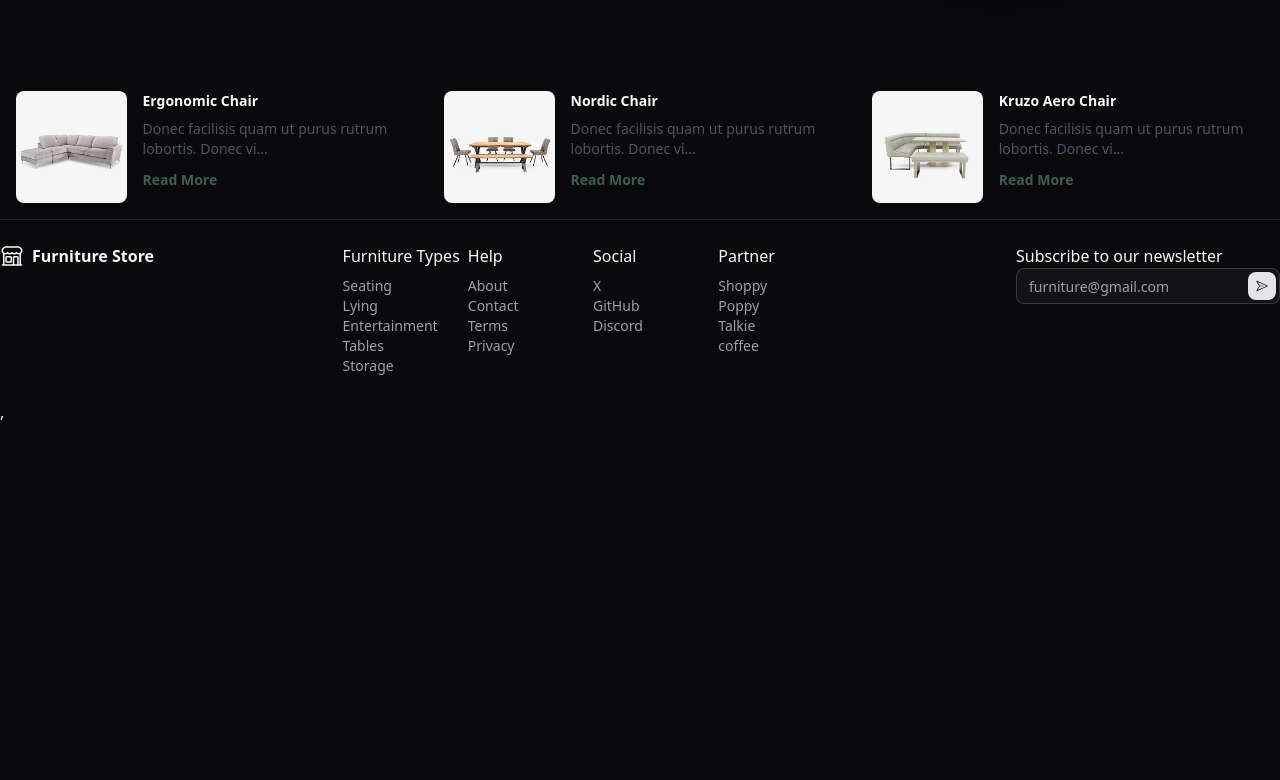
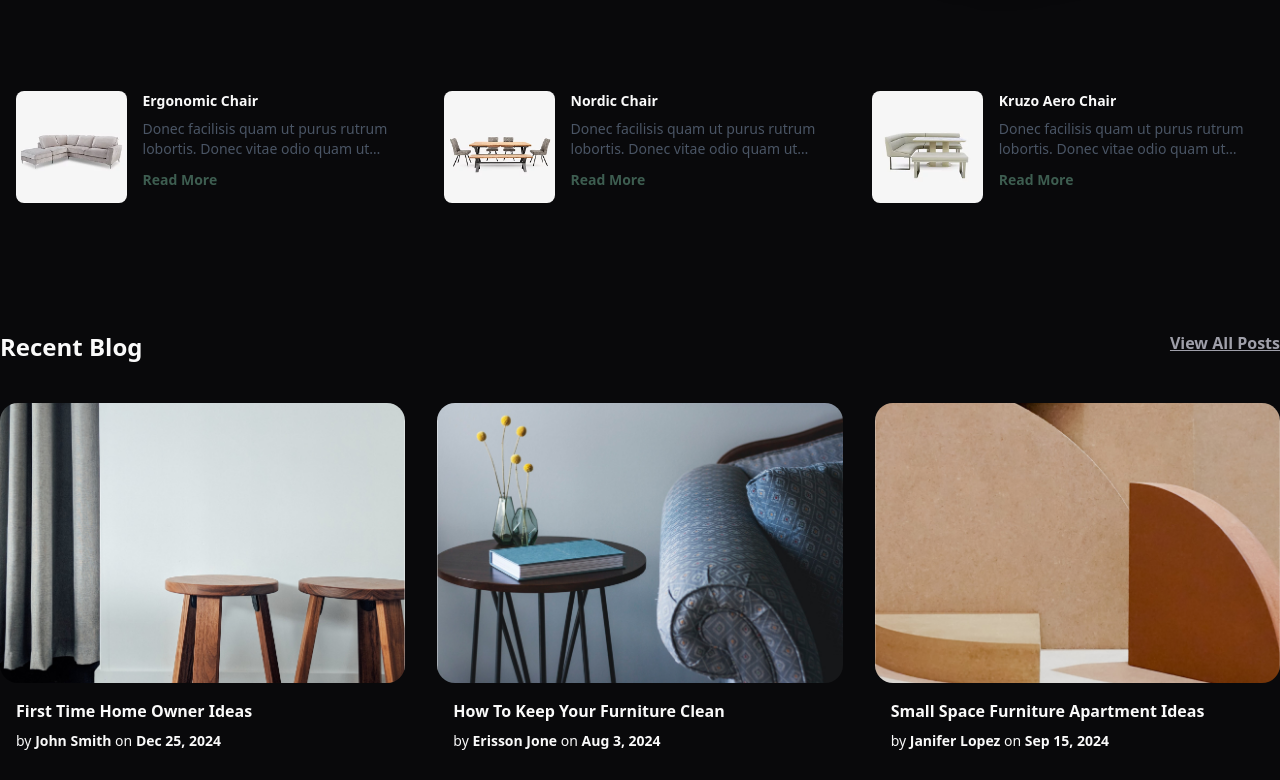
Before and after one commit to paingkhant-fsd/Furniture_frontend, a React (Vite) app: page / in a window 1280 px wide. Shown: the part 540-1320 px from the top of the page. Before the commit the page ends 964 px from the top, so only its background shows below. Built offline with nearby package versions, Linux system fonts and the light colour scheme.

Commit message:
finished blog card

```diff
--- /dev/null
+++ b/src/components/blogs/BlogCard.tsx
@@ -0,0 +1,23 @@
+import type { Post } from "@/types";
+import { Link } from "react-router-dom";
+
+interface PostProps {
+  posts: Post[];
+}
+function BlogCard({ posts }: PostProps) {
+  return (
+    <div className="grid grid-cols-1 gap-8 px-4 md:grid-cols-2 lg:grid-cols-3 md:px-0 my-8">
+          {posts.map ((post) => (
+            <Link to={`/blogs/${post.id}`} key={post.id}>
+                <img src={post.image} alt="Blog Post" className="w-full rounded-2xl mb-4" />
+                <h3 className="line-clamp-1 ml-4 font-semibold">{post.title}</h3>
+                <div className="ml-4 mt-2 text-sm">
+                    <span>by <span className="font-semibold"> {post.author} </span>on <span className="font-semibold">{post.updated_at}</span></span>
+                </div>
+            </Link>
+        ))}
+    </div>
+  );
+}
+
+export default BlogCard;
--- a/src/components/products/CarouselCard.tsx
+++ b/src/components/products/CarouselCard.tsx
@@ -40,7 +40,7 @@ export default function CarouselCard({ products }: ProductProps) {
                   {product.name}
                 </h3>
                 <p className="my-2 line-clamp-2 text-sm text-gray-600">
-                  {product.description.length > 55 ?product.description.substring(0, 55) + "..." : product.description}
+                  {product.description}
                 </p>
                 <Link
                   to={`/products/${product.id}`}
--- a/src/pages/Home.tsx
+++ b/src/pages/Home.tsx
@@ -1,25 +1,56 @@
+/* eslint-disable react-hooks/static-components */
 import { Link } from "react-router-dom";
 import { Button } from "@/components/ui/button";
 import couch from "@/data/images/couch.png";
 import CarouselCard from "@/components/products/CarouselCard";
 import { products } from "@/data/products";
+import { posts } from "@/data/posts";
+import BlogCard from "@/components/blogs/BlogCard";
+import type { Post } from "@/types";
+
+const samplePosts: Post[] = posts.slice(0, 3);
 
 function Home() {
+  const Title = ({
+    title,
+    href,
+    sideText,
+  }: {
+    title: string;
+    href: string;
+    sideText: string;
+  }) => (
+    <div className="mt-28 mb-10 px-4 flex flex-col md:flex-row md:justify-between md:px-0">
+      <h2 className="mb-4 text-2xl font-bold md:mb-0">{title}</h2>
+      <Link to={href} className="text-muted-foreground font-semibold underline">
+        {sideText}
+      </Link>
+    </div>
+  );
   return (
     <div className="container mx-auto mt-16">
-      <div className="flex flex-col lg:justify-between lg:flex-row">
+      <div className="flex flex-col lg:flex-row lg:justify-between">
         {/* Text Section */}
-        <div className="my-8 lg:mb-0 lg:mt-20 text-center lg:text-left lg:w-2/5">
-          <h1 className="text-4xl font-extrabold mb-4 lg:mb-8 text-own lg:text-6xl">Modern Interior Design Studio</h1>
-          <p className="mb-6 lg:mb-8 text-own">
+        <div className="my-8 text-center lg:mt-20 lg:mb-0 lg:w-2/5 lg:text-left">
+          <h1 className="text-own mb-4 text-4xl font-extrabold lg:mb-8 lg:text-6xl">
+            Modern Interior Design Studio
+          </h1>
+          <p className="text-own mb-6 lg:mb-8">
             Furniuture is an essential component of any living space, providing
             functionality comfort and aesthetic appeal.
           </p>
           <div>
-            <Button asChild className="mr-2 rounded-full bg-orange-300 px-8 py-6 text-base font-bold">
+            <Button
+              asChild
+              className="mr-2 rounded-full bg-orange-300 px-8 py-6 text-base font-bold"
+            >
               <Link to="">Shop Now</Link>
             </Button>
-            <Button asChild variant="outline"className="rounded-ful px-8 py-6 text-base text-own">
+            <Button
+              asChild
+              variant="outline"
+              className="rounded-ful text-own px-8 py-6 text-base"
+            >
               <Link to="">Explore</Link>
             </Button>
           </div>
@@ -27,7 +58,9 @@ function Home() {
         {/* Image Section */}
         <img src={couch} alt="couch" className="w-full lg:w-3/5" />
       </div>
-        <CarouselCard products={products} />
+      <CarouselCard products={products} />
+      <Title title="Recent Blog" href="/blogs" sideText="View All Posts" />
+      <BlogCard posts={samplePosts} />
     </div>
   );
 }
--- a/src/types/index.ts
+++ b/src/types/index.ts
@@ -29,7 +29,7 @@ export type Post = {
   author: string;
   title: string;
   content: string;
-    images: string[];
+  image: string;
   body: string;
   updated_at: string;
   tags: string[];
```
Lines whose indentation alone changed are shown as unchanged.
